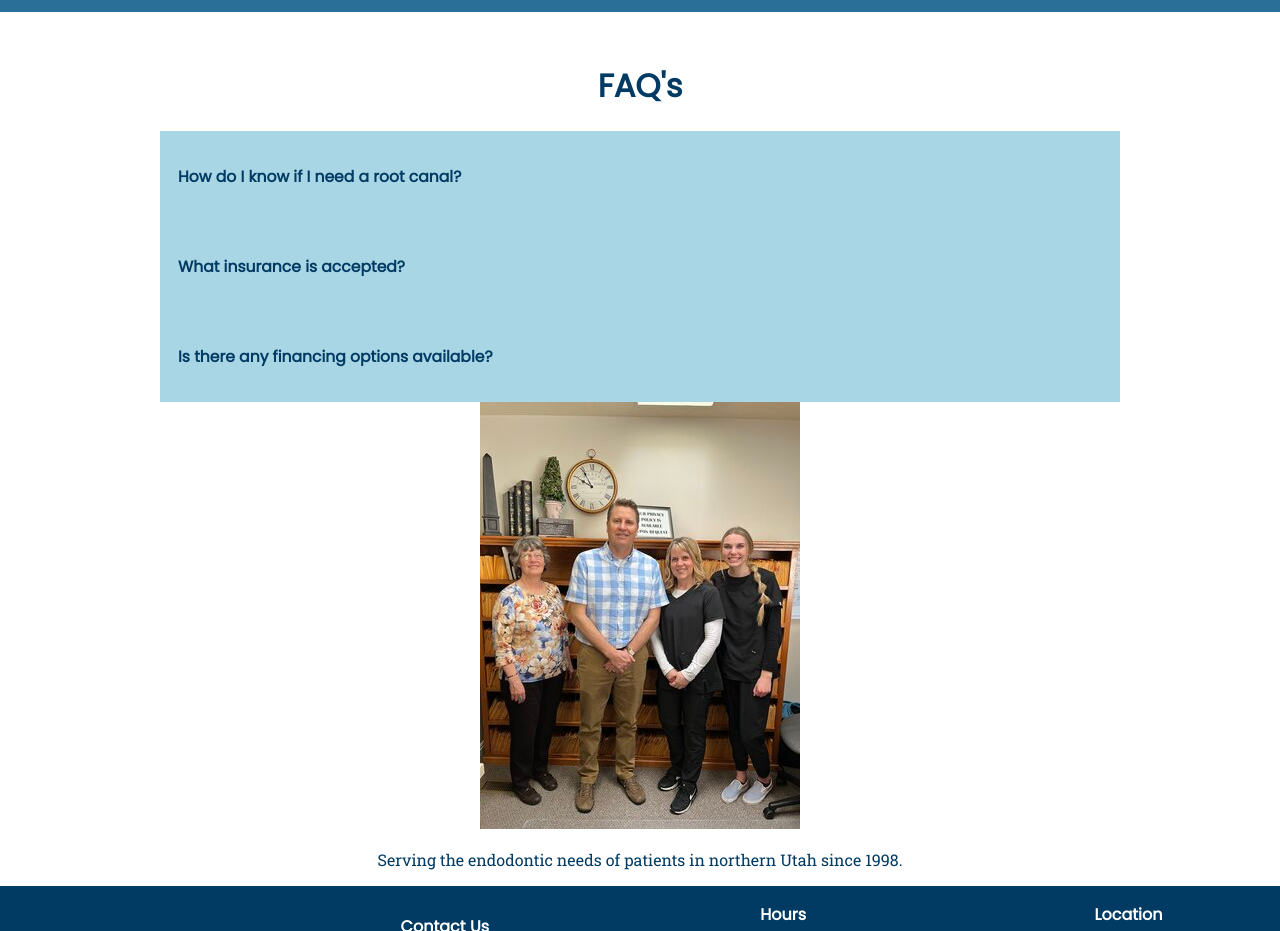
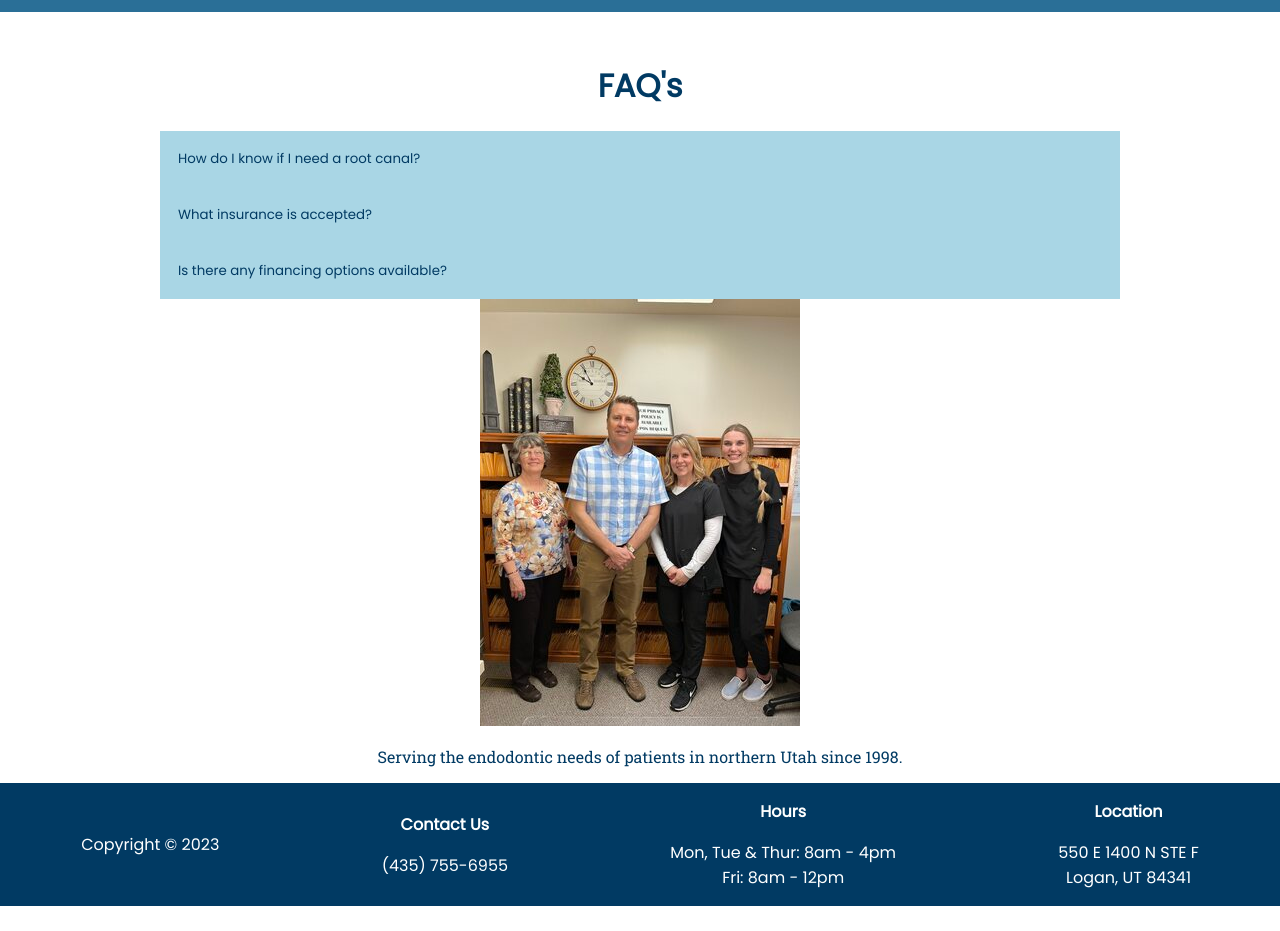
Before and after one commit to thorntonjustin/thorntonjustin.github.io, a plain HTML site: page index.html in a window 1280 px wide. Shown: the part 2280-3211 px from the top of the page. After the commit the page ends 3186 px from the top, so only its background shows below. Drawn offline with Linux system fonts and the light colour scheme.

Commit message:
cname change

```diff
--- a/index.html
+++ b/index.html
@@ -64,7 +64,7 @@
         <div id="faq">
             <h1>FAQ's</h1>
             <button type="button" class="collapsible">
-                <h3>How do I know if I need a root canal?</h3>
+               How do I know if I need a root canal?
             </button>
             <div class="content">
                 <p>In most cases a patient has seen their general dentist and has been referred to our office for root canal treatment
@@ -73,14 +73,14 @@
                 </p>
             </div>
             <button class="collapsible" type="button">
-                <h3 class="insurance">What insurance is accepted?</h3>
+                What insurance is accepted?
             </button>
             <div class="content">
                 <p class="insurancepar">We submit claims to most insurance companies. Please call our office to see if we are an
                     in-network provider.</p>
             </div>
             <button class="collapsible" type="button">
-                <h3 class="finance">Is there any financing options available?</h3>
+                Is there any financing options available?
             </button>
             <div class="content">
                 <p class="financepar">Our office does provide financing options. We give a discount to our patients who do not have
```
Also changed, not shown: 1 other file.
